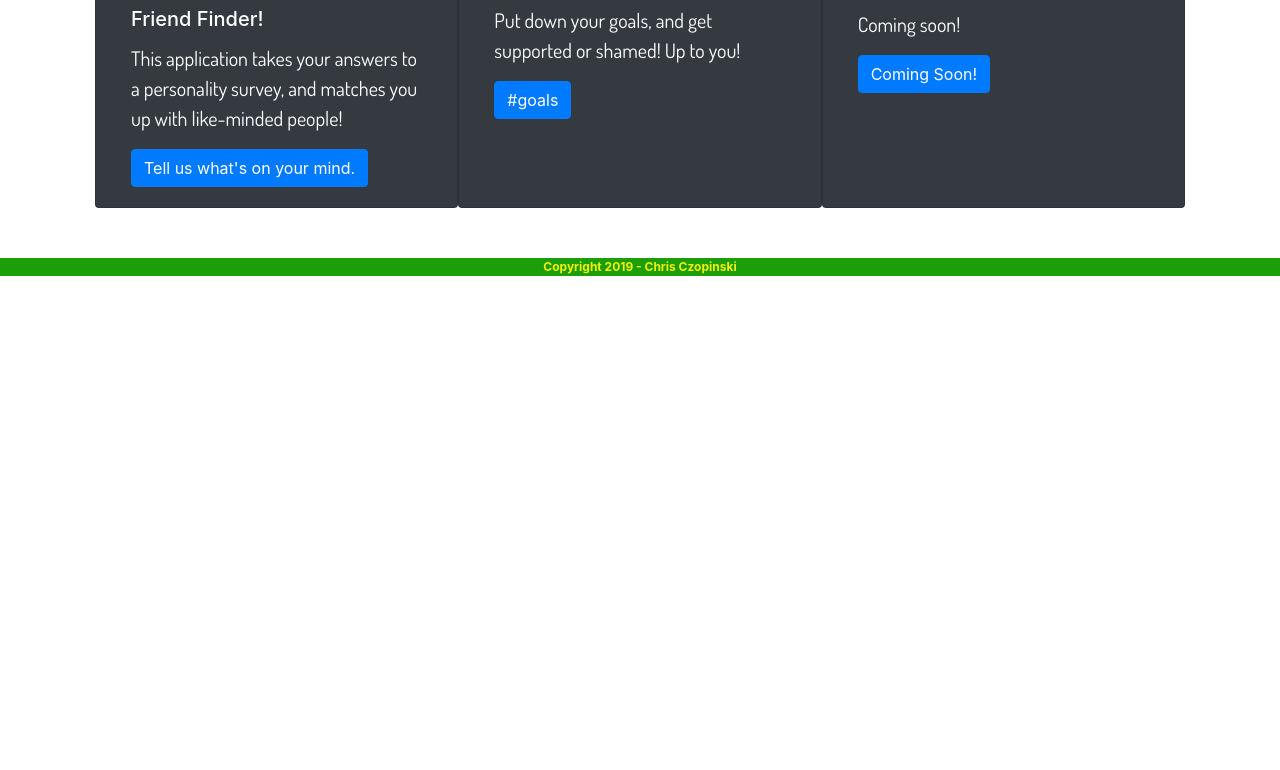
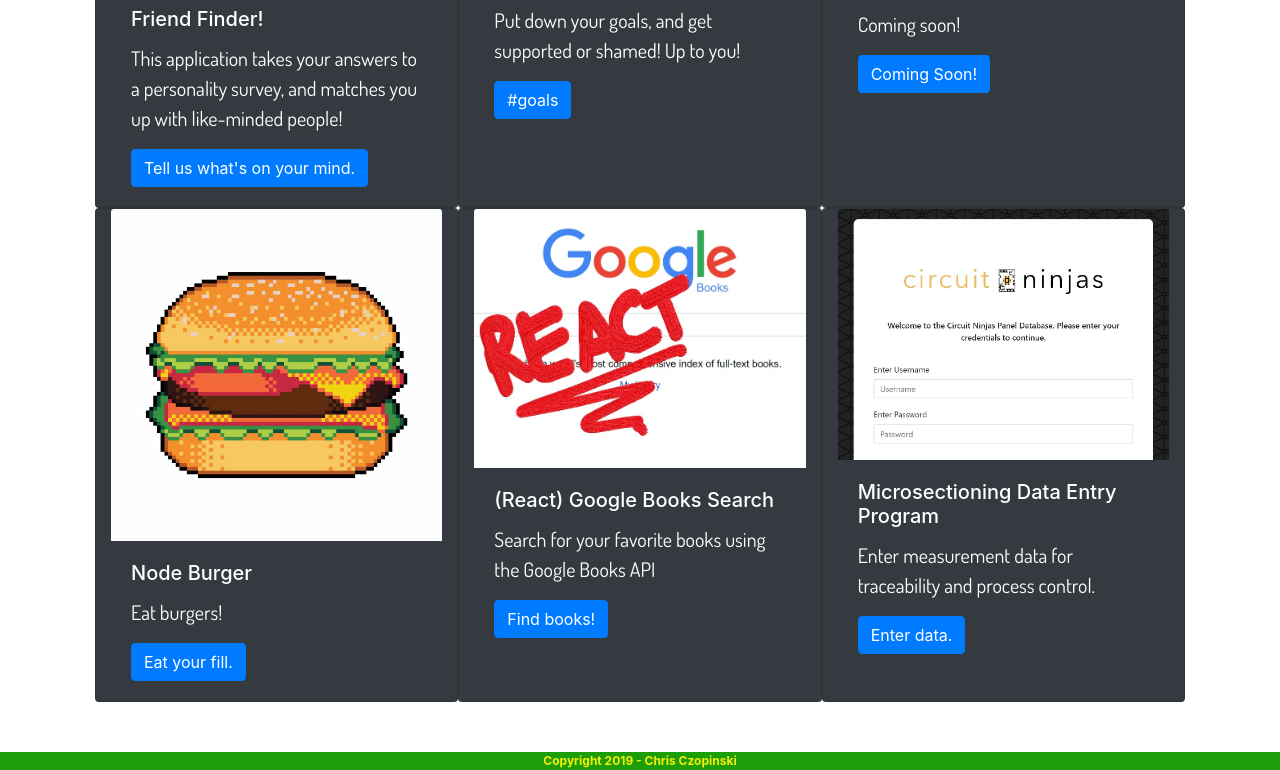
Before and after one commit to czops/Bootstrap-Portfolio, a website: page portfolio.html in a window 1280 px wide. Shown: the part 1498-2268 px from the top of the page. Before the commit the page ends 1774 px from the top, so only its background shows below. Drawn offline with nearby package versions, Linux system fonts and the light colour scheme.

Commit message:
Added links to new Proj 3 and past homeworks

```diff
--- a/portfolio.html
+++ b/portfolio.html
@@ -136,6 +136,33 @@
                         <a href="" class="btn btn-primary">Coming Soon!</a>
                     </div>
                 </div>
+                  <!--Card 10-->
+                  <div class="card col-lg-4 col-md-6 col-sm-12 text-white bg-dark" style="width: 18rem;">
+                    <img class="card-img-top" src="assets/images/burger.jpg" alt="Card image cap">
+                    <div class="card-body">
+                        <h5 class="card-title">Node Burger </h5>
+                        <p class="card-text">Eat burgers!</p>
+                        <a href="https://glacial-island-52442.herokuapp.com/" class="btn btn-primary">Eat your fill.</a>
+                    </div>
+                </div>
+                <!--Card 11-->
+                <div class="card col-lg-4 col-md-6 col-sm-12 text-white bg-dark" style="width: 18rem;">
+                    <img class="card-img-top" src="assets/images/react_book_search.jpg" alt="Card image cap">
+                    <div class="card-body">
+                        <h5 class="card-title">(React) Google Books Search</h5>
+                        <p class="card-text">Search for your favorite books using the Google Books API</p>
+                        <a href="" class="btn btn-primary">Find books!</a>
+                    </div>
+                </div>
+                <!--Card 12-->
+                <div class="card col-lg-4 col-md-6 col-sm-12 text-white bg-dark" style="width: 18rem;">
+                    <img class="card-img-top" src="assets/images/circuitninjas.JPG" alt="Card image cap">
+                    <div class="card-body">
+                        <h5 class="card-title">Microsectioning Data Entry Program</h5>
+                        <p class="card-text">Enter measurement data for traceability and process control.</p>
+                        <a href="https://gentle-brushlands-90372.herokuapp.com/" class="btn btn-primary">Enter data.</a>
+                    </div>
+                </div>
             </div>
         </div>
 
@@ -148,11 +175,11 @@
     </div>
 
 
-            <div class="footerstyle col-lg-12 col-md-12 col-sm-12">
-                <div class="content has-text-centered">
-                    <strong>Copyright 2019 - Chris Czopinski</strong>
-                </div>
-            </div>
+    <div class="footerstyle col-lg-12 col-md-12 col-sm-12">
+        <div class="content has-text-centered">
+            <strong>Copyright 2019 - Chris Czopinski</strong>
+        </div>
+    </div>
 
 
 </body>
```
Also changed, not shown: package.json (added, +19 -0 lines), assets/images/burger.jpg (added), assets/images/circuitninjas.JPG (added), assets/images/react_book_search.jpg (added), 1 other file.
